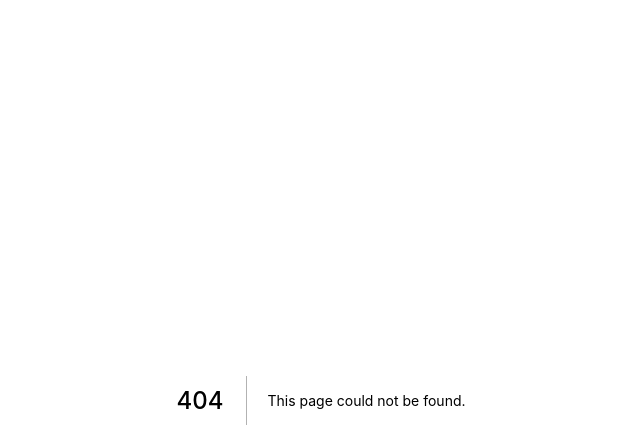
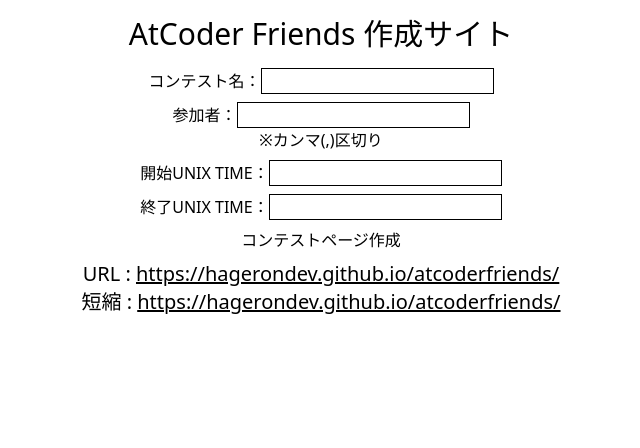
Before and after one commit to hagerondev/atcoderfriends, a Next.js app: page /create in a window 1280 px wide. Before the commit this address had no page. Shown: the top 448 px of the page, without its empty margins (319-959 px from the left). Built offline with nearby package versions, Linux system fonts and the light colour scheme.

Commit message:
expire short link

```diff
--- /dev/null
+++ b/pages/create.js
@@ -0,0 +1,63 @@
+import Link from "next/link";
+import { useEffect, useState } from "react"
+
+async function create(set,sset) {
+    console.log("CFCC")
+    if (typeof window!==undefined) {
+        console.log("DDD")
+        console.log(typeof window===undefined,typeof window!==undefined)
+        const contest = document.getElementById("contest").value;
+        const friends = document.getElementById("friends").value;
+        const start = document.getElementById("start").value;
+        const end = document.getElementById("end").value;
+        const url = `https://hagerondev.github.io/atcoderfriends/?contest=${contest}&friends=${friends}&start=${start}&end=${end}`;
+        // const srurl = "http://is.gd/create.php?format=simple&format=json&url="+url
+        // console.log(srurl,encodeURI(srurl))
+        // const res = await fetch("http://tinyurl.com/api-create.php?url="+url);
+        // console.log(res)
+        // const d = await res.json()
+        set(url)
+        sset(url)
+        console.log(url)
+        // sset(d.shorturl)
+        // console.log(d)
+    }
+}
+
+export default function Home() {
+    const [create_url, urlset] = useState("https://hagerondev.github.io/atcoderfriends/")
+    const [screate_url, surlset] = useState("https://hagerondev.github.io/atcoderfriends/")
+    const [res, resset] = useState("");
+
+    useEffect(() => {
+        resset(
+            <div>
+                <div className="text-xl">URL : <Link href={create_url}><a className="underline">{create_url}</a></Link></div>
+                <div className="text-xl">短縮 : <Link href={screate_url}><a className="underline">{screate_url}</a></Link></div>
+            </div>
+        )
+    },[create_url])
+
+    return (
+        <div className="max-w-screen-sm text-center mx-auto">
+            <h1 className="text-3xl my-4">AtCoder Friends 作成サイト</h1>
+            <div className="my-2">
+                <label>コンテスト名：<input type="text" id="contest" className="border-black border"/></label>
+            </div>
+            <div className="my-2">
+                <label>参加者：<input type="text" id="friends" className="border-black border"/></label>
+                <div>※カンマ(,)区切り</div>
+            </div>
+            <div className="my-2">
+                <label>開始UNIX TIME：<input type="text" id="start" className="border-black border"/></label>
+            </div>
+            <div className="my-2">
+                <label>終了UNIX TIME：<input type="text" id="end" className="border-black border"/></label>
+            </div>
+            <button onClick={(e) => create(urlset, surlset)}>コンテストページ作成</button>
+            <div className="my-2">
+                {res}
+            </div>
+        </div>
+    )
+}
--- a/pages/index.js
+++ b/pages/index.js
@@ -16,6 +16,7 @@
   const users = friends.split(",");
   for (const user of users) {
     let url = "https://kyopro-ratings.herokuapp.com/json?atcoder="+user
+    console.log(url)
     const res = await fetch(url);
     const data = await res.json();
     //console.log("API",data)
@@ -124,10 +125,10 @@
 async function get_data(friends,f_state,from_sec=-1,to_sec=-1) {
   if (friends===undefined) return null;
   console.log("get_data start",friends)
-  if (from_sec==-1) {
-    from_sec = Math.round(new Date().getTime()/1000-60*60*24*31*1);
-    console.log(from_sec)
-  }
+  // if (from_sec==-1) {
+  //   from_sec = Math.round(new Date().getTime()/1000-60*60*24*31*1);
+  //   console.log(from_sec)
+  // }
   if (to_sec==-1) {
     to_sec = new Date().getTime()/1000;
   }
@@ -139,6 +140,7 @@
   let sumarr = [];
   for (const friend of friends.split(",")) {
     let url = `https://kenkoooo.com/atcoder/atcoder-api/v3/user/submissions?user=${friend}&from_second=${from_sec}`
+    console.log(url)
     const res = await fetch(url)
     const r = await res.json()
     view_data.labels.push(friend)
@@ -196,9 +198,9 @@
   useEffect(() => {
     if (query.friends!==undefined) {
       div_friends(query.friends, friends_section_state)
-      get_data(query.friends,friends_data_state,query.start.query,query.end)
+      get_data(query.friends,friends_data_state,query.start,query.end)
       setInterval(() => {
-        get_data(query.friends,friends_data_state,query.start,query,query.end)
+        get_data(query.friends,friends_data_state,query.start,query.end)
       }, 10000+query.friends.split(",").length*1000);
     }
   },[query])
```
